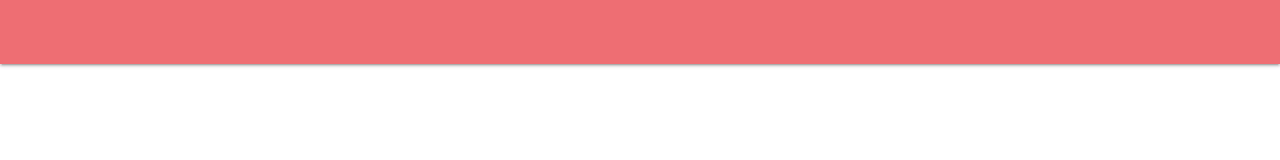
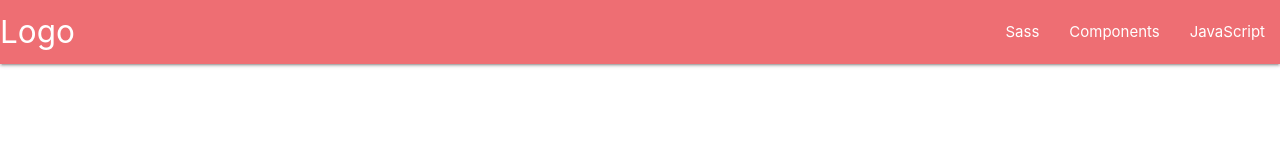
Before and after one commit to jrodriguez86/El_Juice_gaming, a plain HTML site: page index.html in a window 1280 px wide. Drawn offline with nearby package versions, Linux system fonts and the light colour scheme.

Commit message:
added demo navbar

```diff
--- a/index.html
+++ b/index.html
@@ -17,9 +17,16 @@
 
 </head>
 <body>
-    <nav>
-
-    </nav>
+        <nav>
+                <div class="nav-wrapper">
+                  <a href="#" class="brand-logo">Logo</a>
+                  <ul id="nav-mobile" class="right hide-on-med-and-down">
+                    <li><a href="sass.html">Sass</a></li>
+                    <li><a href="badges.html">Components</a></li>
+                    <li><a href="collapsible.html">JavaScript</a></li>
+                  </ul>
+                </div>
+              </nav>
 
 
 
```
